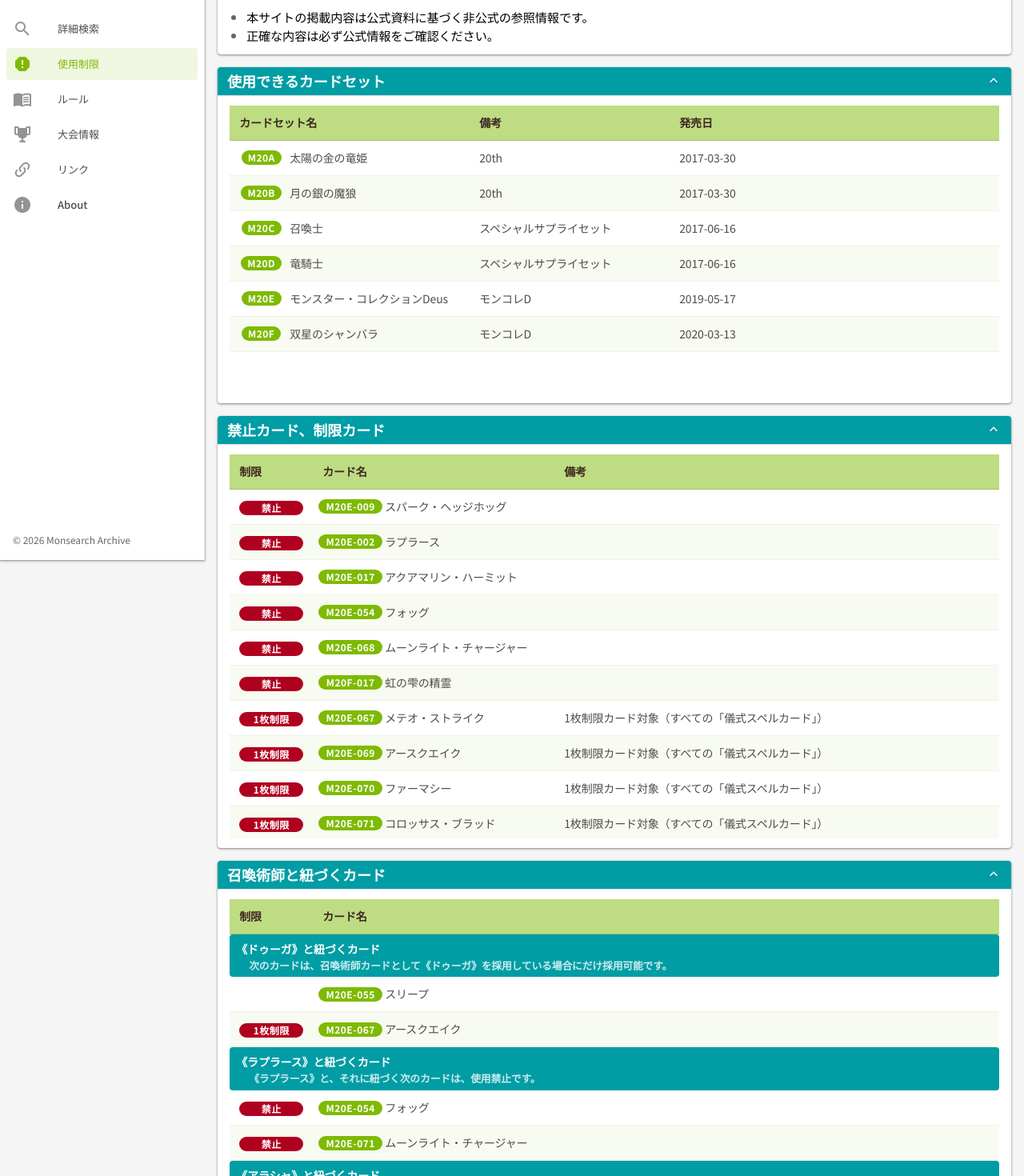
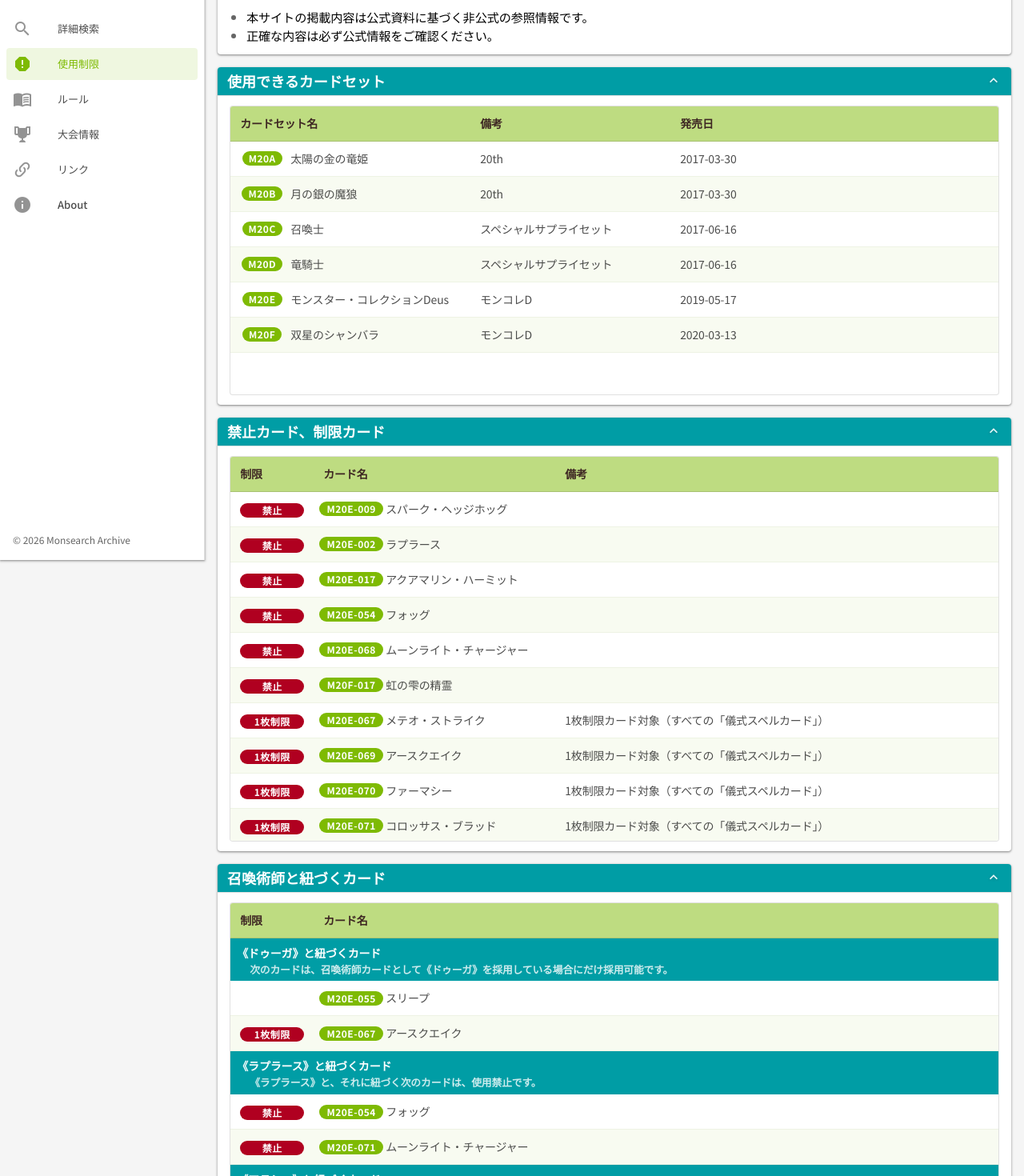
Before and after one commit to Oosunakun/monsearch, a Nuxt app: page /restrictions in a window 1280 px wide. Shown: the part 100-1570 px from the top of the page at 80% size. Built offline with nearby package versions, Linux system fonts and the light colour scheme.

Commit message:
style(ui): リスト系UIのデザインを見直し、親コンテナの外枠表示に統一
- 各アイテム間の罫線を廃止し、視覚的なノイズ（線の二重化など）を削減
- v-expansion-panels 等の親要素に対して外枠（border）と角丸を付与

```diff
--- a/app/components/about/HistoryTable.vue
+++ b/app/components/about/HistoryTable.vue
@@ -46,6 +46,7 @@ const { isMounted } = useHydrated()
         hide-default-footer
         items-per-page="-1"
         :hide-default-header="mobile"
+        class="border rounded-md overflow-hidden"
       >
         <template #item="{ item }">
           <HistoryTableRow
--- a/app/components/cards/result/layout/ResultList.vue
+++ b/app/components/cards/result/layout/ResultList.vue
@@ -101,6 +101,7 @@ watch(totalPages, page => {
           :sort-options="sortOptions"
           :sort-orders="sortOrders"
           :limit-options="limitOptions"
+          class="border overflow-hidden"
         />
       </div>
     </div>
@@ -109,6 +110,7 @@ watch(totalPages, page => {
       v-for="card in cards"
       :key="card.card_id"
       :card="card"
+
     />
   </div>
 
--- a/app/components/products/ProductTable.vue
+++ b/app/components/products/ProductTable.vue
@@ -47,6 +47,7 @@ const { isMounted } = useHydrated()
         hide-default-footer
         items-per-page="-1"
         :hide-default-header="mobile"
+        class="border rounded-md overflow-hidden"
       >
         <template #item="{ item }">
           <ProductTableRow
--- a/app/components/restrictions/RestrictionRelationTable.vue
+++ b/app/components/restrictions/RestrictionRelationTable.vue
@@ -58,6 +58,7 @@ const { isMounted } = useHydrated()
         hide-default-footer
         items-per-page="-1"
         :hide-default-header="mobile"
+        class="border rounded-md overflow-hidden"
       >
         <template #item="{ item }">
           <tr v-if="item.kind === 'section'">
@@ -66,7 +67,6 @@ const { isMounted } = useHydrated()
                 color="accent"
                 class="px-2 py-2 font-weight-bold d-flex flex-column"
                 min-height="auto"
-                rounded
               >
                 <div class="d-flex align-center font-weight-bold text-subtitle-2">
                   {{ item.sectionTitle }}
--- a/app/components/restrictions/RestrictionTable.vue
+++ b/app/components/restrictions/RestrictionTable.vue
@@ -49,6 +49,7 @@ const { isMounted } = useHydrated()
         hide-default-footer
         items-per-page="-1"
         :hide-default-header="mobile"
+        class="border rounded-md overflow-hidden"
       >
         <template #item="{ item }">
           <RestrictionTableRow
--- a/app/components/rules/CardRulingList.vue
+++ b/app/components/rules/CardRulingList.vue
@@ -204,7 +204,7 @@ const getScrollBadgeTitle = (
 
     <EmptyState v-if="filteredItems.length === 0" title="該当するカード裁定がありません" />
 
-    <v-expansion-panels v-else v-model="openedPanelId" variant="accordion" flat>
+    <v-expansion-panels v-else v-model="openedPanelId" variant="accordion" flat class="border rounded-md overflow-hidden">
       <CardRulingExpansionItem
         v-for="(item, index) in filteredItems"
         :key="item.id"
--- a/app/components/rules/QuestionAnswerList.vue
+++ b/app/components/rules/QuestionAnswerList.vue
@@ -77,7 +77,7 @@ const { isMounted } = useHydrated()
   <EmptyState v-if="filteredItems.length === 0" title="該当するQ&Aがありません" />
 
   <!-- アコーディオン一覧 -->
-  <v-expansion-panels variant="accordion" flat>
+  <v-expansion-panels variant="accordion" flat class="border rounded-md overflow-hidden">
     <QuestionAnswerExpansionItem
       v-for="item in filteredItems"
       :key="item.id"
--- a/app/components/rules/RuleSupplementList.vue
+++ b/app/components/rules/RuleSupplementList.vue
@@ -76,7 +76,7 @@ const { isMounted } = useHydrated()
   <EmptyState v-if="filteredItems.length === 0" title="該当する補足がありません" />
 
   <!-- アコーディオン一覧 -->
-  <v-expansion-panels variant="accordion" flat>
+  <v-expansion-panels variant="accordion" flat class="border rounded-md overflow-hidden">
     <RuleSupplementExpansionItem
       v-for="item in filteredItems"
       :key="item.id"
```
